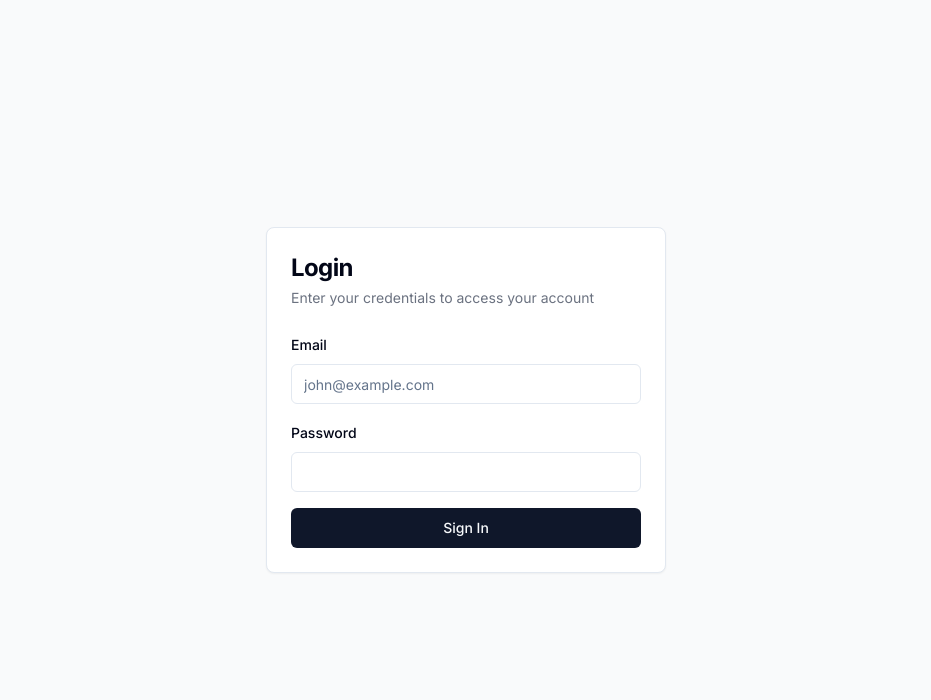
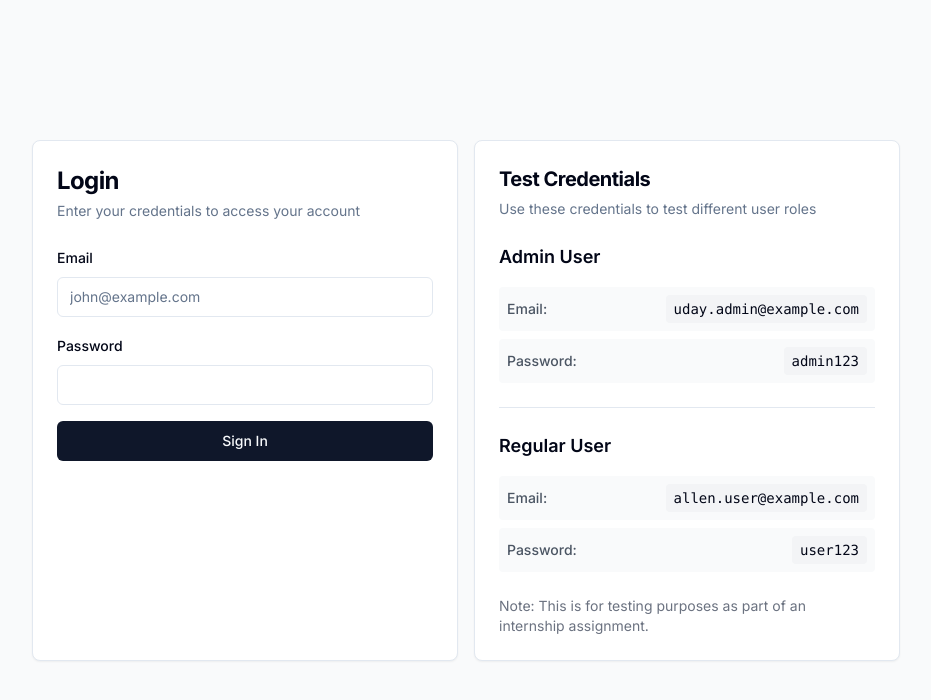
Before and after one commit to xUDAYx/Dashboard, a Next.js app: page /login in a window 1280 px wide. Shown: the top 700 px of the page, without its empty margins (174-1105 px from the left). Built offline with nearby package versions, Linux system fonts and the light colour scheme.

Commit message:
login update

```diff
--- a/app/api/users/route.ts
+++ b/app/api/users/route.ts
@@ -4,13 +4,8 @@ import { prisma } from '@/lib/prisma'
 export async function GET() {
   try {
     const users = await prisma.user.findMany({
-      select: {
-        id: true,
-        name: true,
-        email: true,
-        password: true,
+      include: {
         role: true,
-        roleId: true,
       },
     })
     return NextResponse.json(users)
--- a/app/login/page.tsx
+++ b/app/login/page.tsx
@@ -5,7 +5,8 @@ import { useRouter } from "next/navigation"
 import { Button } from "@/components/ui/button"
 import { Input } from "@/components/ui/input"
 import { useToast } from "@/hooks/use-toast"
-import { Card, CardContent, CardHeader, CardTitle } from "@/components/ui/card"
+import { Card, CardContent, CardHeader, CardTitle, CardDescription, CardFooter } from "@/components/ui/card"
+import { Separator } from "@/components/ui/separator"
 
 export default function LoginPage() {
   const [email, setEmail] = useState("")
@@ -53,12 +54,14 @@ export default function LoginPage() {
 
   return (
     <div className="flex min-h-screen items-center justify-center bg-gray-50">
-      <Card className="w-[400px]">
+      <div className="w-full max-w-[900px] p-4 flex gap-4">
+        {/* Login Form */}
+        <Card className="flex-1">
           <CardHeader className="space-y-1">
             <CardTitle className="text-2xl font-bold">Login</CardTitle>
-          <p className="text-sm text-gray-500">
+            <CardDescription>
               Enter your credentials to access your account
-          </p>
+            </CardDescription>
           </CardHeader>
           <CardContent>
             <form onSubmit={handleLogin} className="space-y-4">
@@ -106,6 +109,63 @@ export default function LoginPage() {
             </form>
           </CardContent>
         </Card>
+
+        {/* Test Credentials */}
+        <Card className="flex-1">
+          <CardHeader>
+            <CardTitle className="text-xl font-bold">Test Credentials</CardTitle>
+            <CardDescription>
+              Use these credentials to test different user roles
+            </CardDescription>
+          </CardHeader>
+          <CardContent className="space-y-6">
+            {/* Admin Credentials */}
+            <div className="space-y-4">
+              <h3 className="font-semibold text-lg">Admin User</h3>
+              <div className="space-y-2">
+                <div className="flex justify-between items-center bg-gray-50 p-2 rounded">
+                  <span className="text-sm font-medium text-gray-600">Email:</span>
+                  <code className="bg-gray-100 px-2 py-1 rounded text-sm">
+                    uday.admin@example.com
+                  </code>
+                </div>
+                <div className="flex justify-between items-center bg-gray-50 p-2 rounded">
+                  <span className="text-sm font-medium text-gray-600">Password:</span>
+                  <code className="bg-gray-100 px-2 py-1 rounded text-sm">
+                    admin123
+                  </code>
+                </div>
+              </div>
+            </div>
+
+            <Separator />
+
+            {/* Regular User Credentials */}
+            <div className="space-y-4">
+              <h3 className="font-semibold text-lg">Regular User</h3>
+              <div className="space-y-2">
+                <div className="flex justify-between items-center bg-gray-50 p-2 rounded">
+                  <span className="text-sm font-medium text-gray-600">Email:</span>
+                  <code className="bg-gray-100 px-2 py-1 rounded text-sm">
+                    allen.user@example.com
+                  </code>
+                </div>
+                <div className="flex justify-between items-center bg-gray-50 p-2 rounded">
+                  <span className="text-sm font-medium text-gray-600">Password:</span>
+                  <code className="bg-gray-100 px-2 py-1 rounded text-sm">
+                    user123
+                  </code>
+                </div>
+              </div>
+            </div>
+          </CardContent>
+          <CardFooter>
+            <p className="text-sm text-gray-500">
+              Note: This is for testing purposes as part of an internship assignment.
+            </p>
+          </CardFooter>
+        </Card>
+      </div>
     </div>
   )
 }
```
Lines whose indentation alone changed are shown as unchanged.
